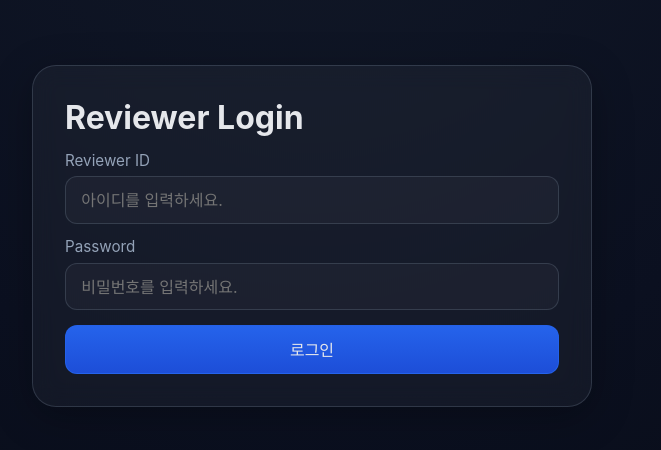
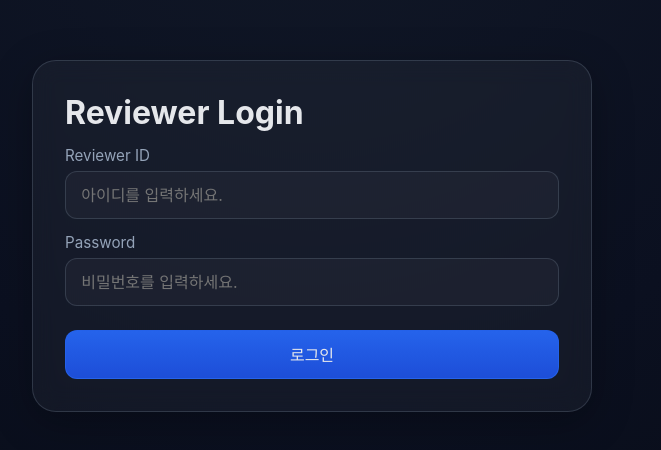
Before and after one commit to jjunhyub/vercel_hsamhsam, a Next.js app in the folder nextjs/: page /login in a window 1280 px wide. Shown: the part 164-614 px from the top of the page, without its empty margins (328-989 px from the left). Built offline with nearby package versions, Linux system fonts and the light colour scheme; no server answers.

Commit message:
update login ui

```diff
--- a/nextjs/app/globals.css
+++ b/nextjs/app/globals.css
@@ -124,7 +124,7 @@ textarea {
 }
 
 .loginCard .primaryButton {
-  margin-top: 0.9rem;
+  margin-top: 1.5rem;
 }
 
 .loginBadge {
```
